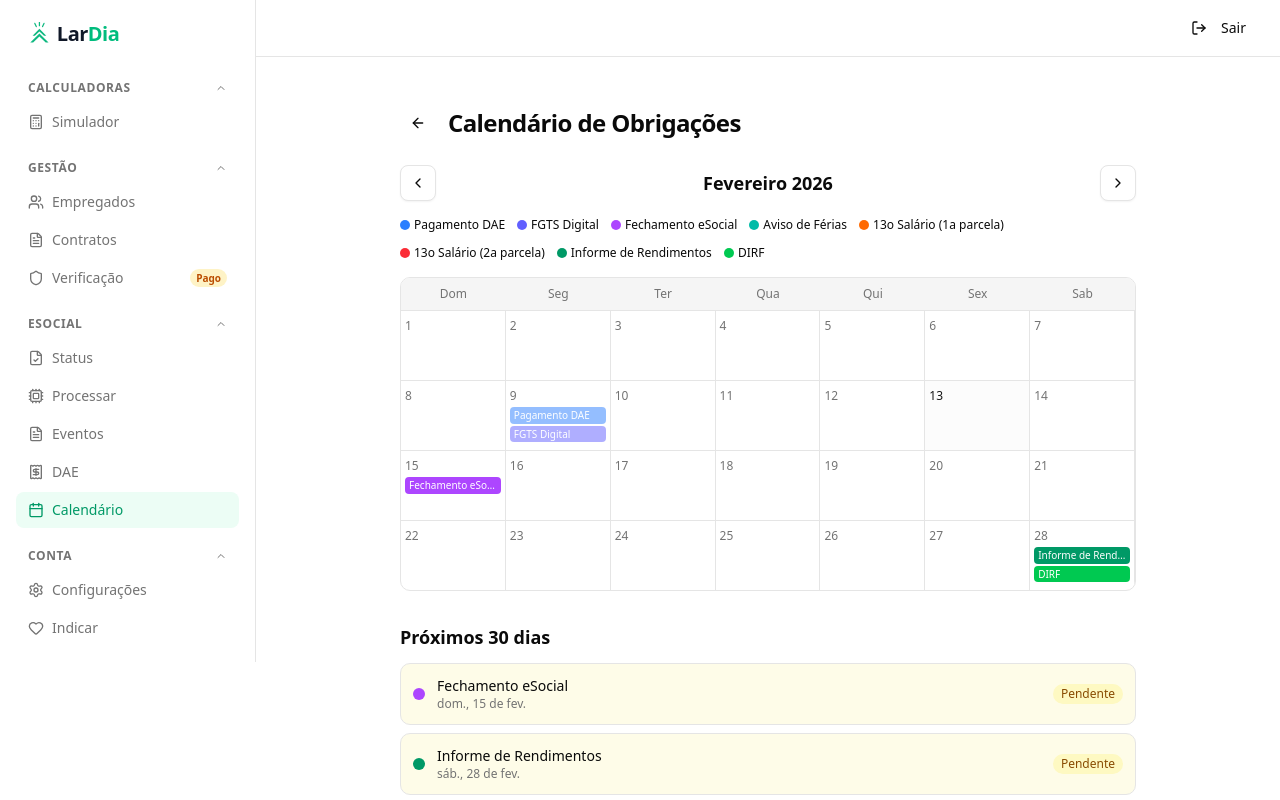
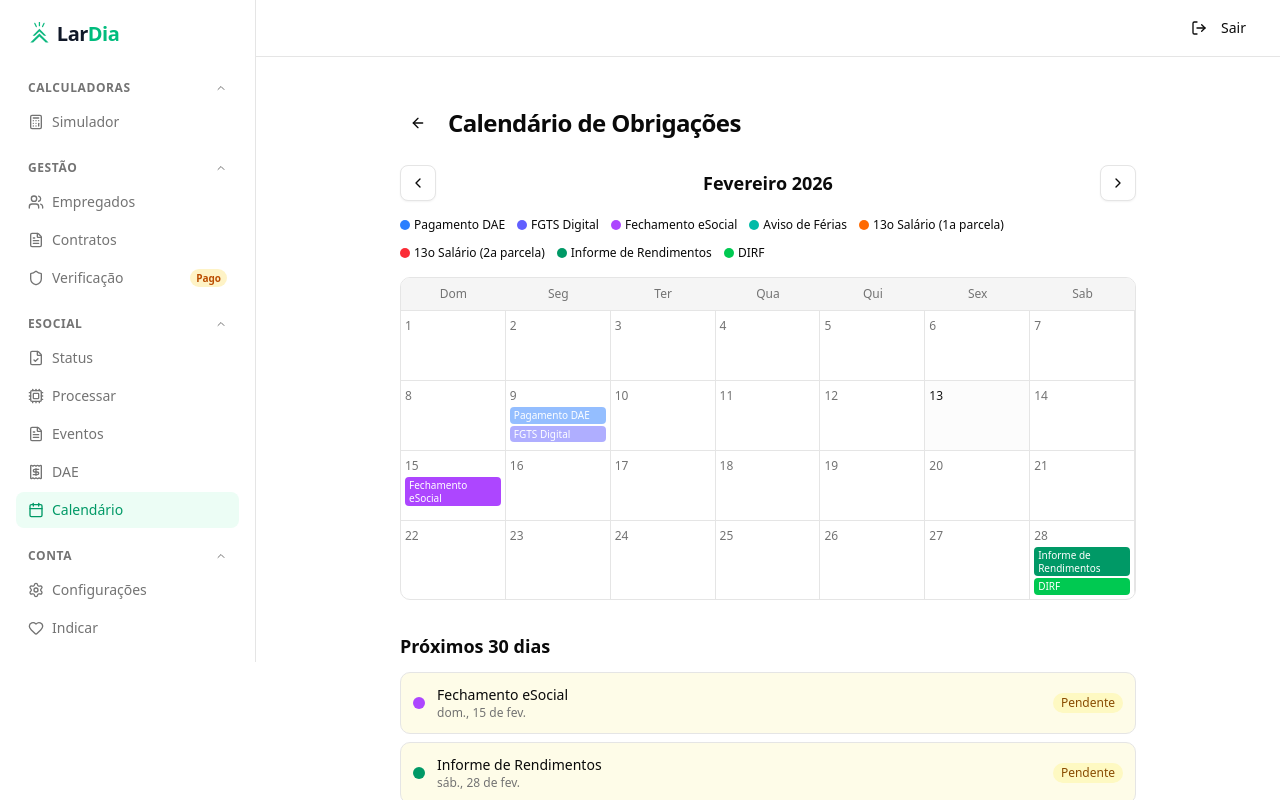
Before and after one commit to paula-mejia/lardia, a Next.js app: page /dashboard/calendar in a window 1280 px wide. Shown: the top 800 px of the page. Built offline with nearby package versions, Linux system fonts and the light colour scheme; no server answers.

Commit message:
fix: calendar events show 2 lines instead of truncating

```diff
--- a/src/app/dashboard/calendar/page.tsx
+++ b/src/app/dashboard/calendar/page.tsx
@@ -192,7 +192,7 @@ export default function CalendarPage() {
                         <button
                           key={i}
                           onClick={() => setSelected(dl)}
-                          className={`text-[10px] leading-tight px-1 py-0.5 rounded text-white truncate text-left ${dl.color} ${
+                          className={`text-[10px] leading-tight px-1 py-0.5 rounded text-white line-clamp-2 text-left ${dl.color} ${
                             dl.status === 'past' ? 'opacity-50' : ''
                           } hover:opacity-80 transition-opacity`}
                         >
```
